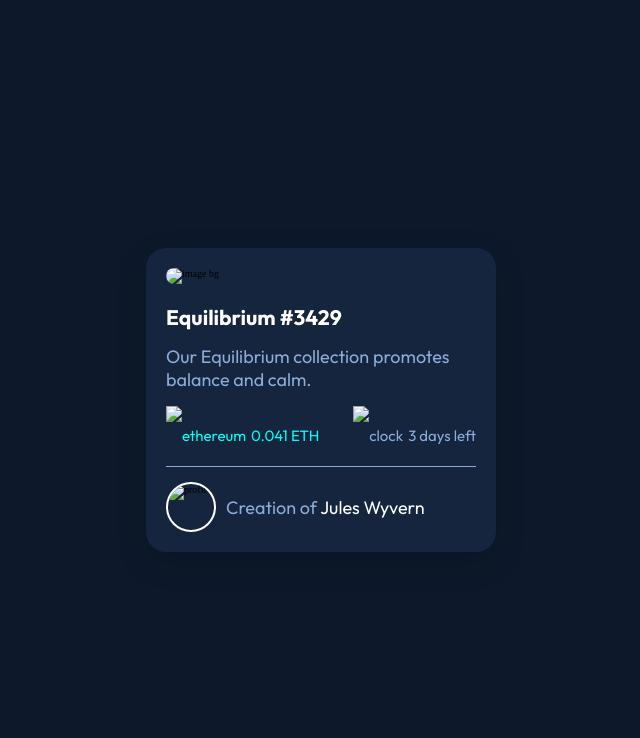
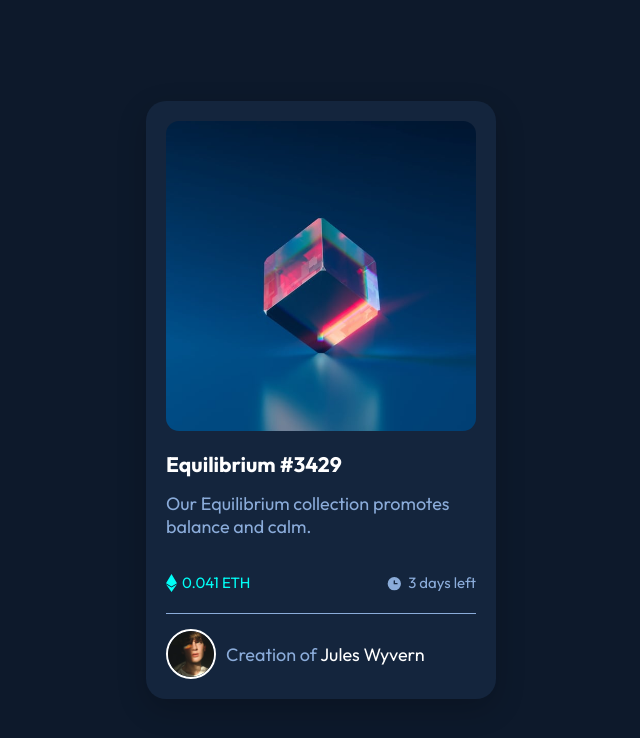
Before and after one commit to MoDev228/challenge-nft-preview-card-component-main, a plain HTML site: page index.html in a window 1280 px wide. Shown: the whole page, without its empty margins (319-959 px from the left). Drawn offline with Linux system fonts and the light colour scheme; the site is published under a folder, as on GitHub Pages, so addresses that start at the root find nothing; a web font is replaced by a local one.

Commit message:
retouch picture

```diff
--- a/index.html
+++ b/index.html
@@ -9,7 +9,7 @@
       rel="icon"
       type="image/png"
       sizes="32x32"
-      href="/images/favicon-32x32.png"
+      href="./images/favicon-32x32.png"
     />
 
     <title>Frontend Mentor | NFT preview card component</title>
@@ -20,9 +20,9 @@
     <main class="container">
       <div class="content">
         <div class="image-content">
-          <img src="/images/image-equilibrium.jpg" alt="image bg" />
+          <img src="./images/image-equilibrium.jpg" alt="image bg" />
           <div class="overlay">
-            <img src="/images/icon-view.svg" alt="Icon" />
+            <img src="./images/icon-view.svg" alt="Icon" />
           </div>
         </div>
         <div class="content-text">
@@ -30,16 +30,16 @@
           <p>Our Equilibrium collection promotes balance and calm.</p>
           <div class="badge">
             <div class="badge1">
-              <img src="/images/icon-ethereum.svg" alt="ethereum" />
+              <img src="./images/icon-ethereum.svg" alt="ethereum" />
               <span>0.041 ETH</span>
             </div>
             <div class="badge2">
-              <img src="/images/icon-clock.svg" alt="clock" />
+              <img src="./images/icon-clock.svg" alt="clock" />
               <span>3 days left</span>
             </div>
           </div>
           <div class="profil">
-            <img src="/images/image-avatar.png" alt="profil" />
+            <img src="./images/image-avatar.png" alt="profil" />
             <p>Creation of <span>Jules Wyvern</span></p>
           </div>
         </div>
```
